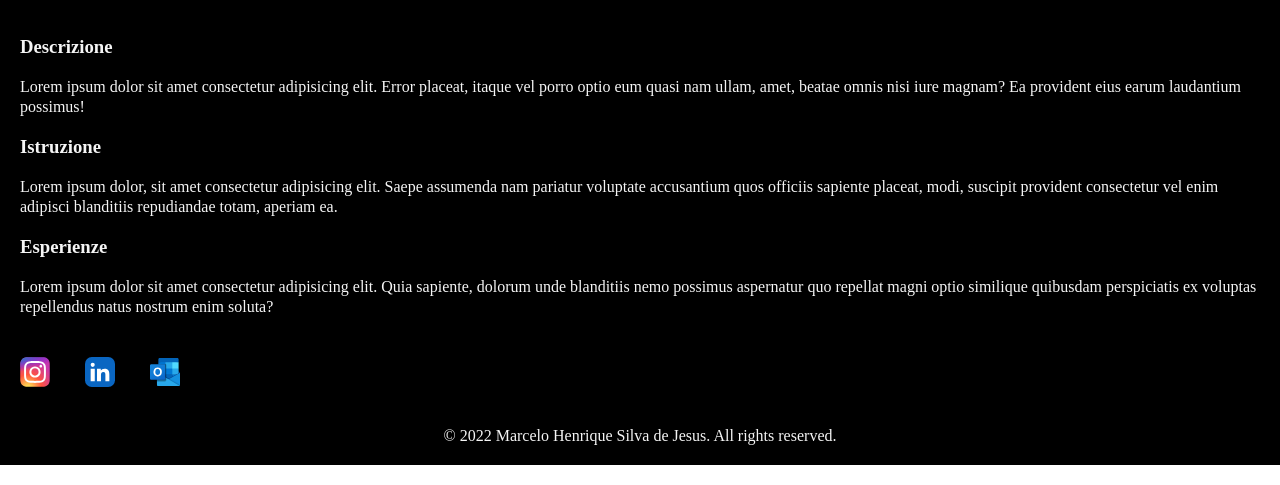
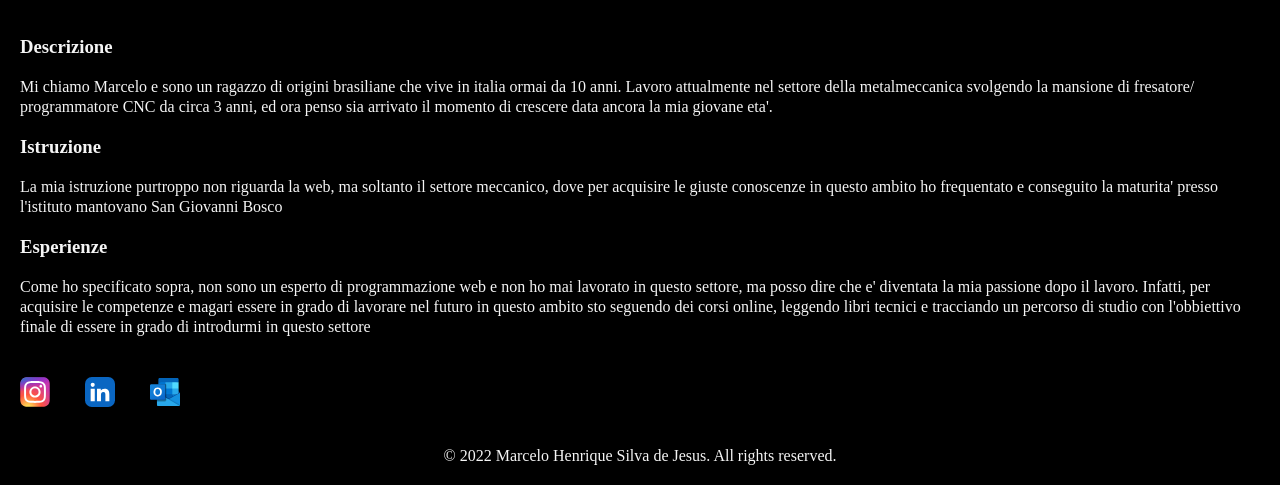
Before and after one commit to Marcelohsj/portfolio, a plain HTML site: page index.html in a window 1280 px wide. Shown: the part 1665-2150 px from the top of the page. Drawn offline with Linux system fonts and the light colour scheme.

Commit message:
Update index.html

```diff
--- a/index.html
+++ b/index.html
@@ -44,13 +44,13 @@
 
 
         <h3>Descrizione</h3>
-        <p>Lorem ipsum dolor sit amet consectetur adipisicing elit. Error placeat, itaque vel porro optio eum quasi nam ullam, amet, beatae omnis nisi iure magnam? Ea provident eius earum laudantium possimus!</p>
+        <p>Mi chiamo Marcelo e sono un ragazzo di origini brasiliane che vive in italia ormai da 10 anni. Lavoro attualmente nel settore della metalmeccanica svolgendo la mansione di fresatore/ programmatore CNC da circa 3 anni, ed ora penso sia arrivato il momento di crescere data ancora la mia giovane eta'.</p>
 
         <h3>Istruzione</h3>
-        <p>Lorem ipsum dolor, sit amet consectetur adipisicing elit. Saepe assumenda nam pariatur voluptate accusantium quos officiis sapiente placeat, modi, suscipit provident consectetur vel enim adipisci blanditiis repudiandae totam, aperiam ea.</p>
+        <p>La mia istruzione purtroppo non riguarda la web, ma soltanto il settore meccanico, dove per acquisire le giuste conoscenze in questo ambito ho frequentato e conseguito la maturita' presso l'istituto mantovano San Giovanni Bosco </p>
 
         <h3>Esperienze</h3>
-        <p>Lorem ipsum dolor sit amet consectetur adipisicing elit. Quia sapiente, dolorum unde blanditiis nemo possimus aspernatur quo repellat magni optio similique quibusdam perspiciatis ex voluptas repellendus natus nostrum enim soluta?</p>
+        <p>Come ho specificato sopra, non sono un esperto di programmazione web e non ho mai lavorato in questo settore, ma posso dire che e' diventata la mia passione dopo il lavoro. Infatti, per acquisire le competenze e magari essere in grado di lavorare nel futuro in questo ambito sto seguendo dei corsi online, leggendo libri tecnici e tracciando un percorso di studio con l'obbiettivo finale di essere in grado di introdurmi in questo settore</p>
 
       </div>
 
```
